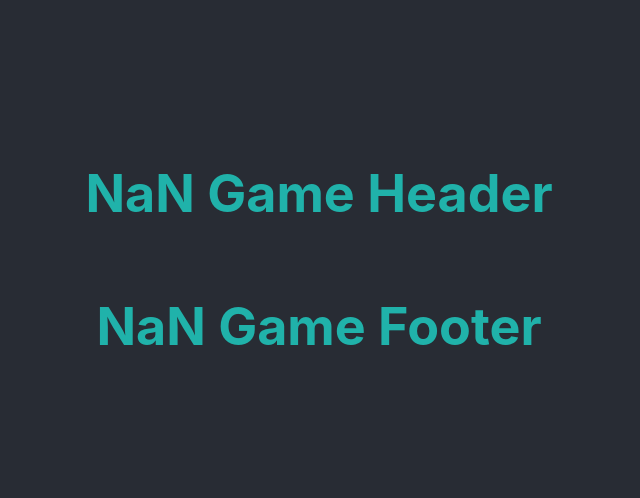
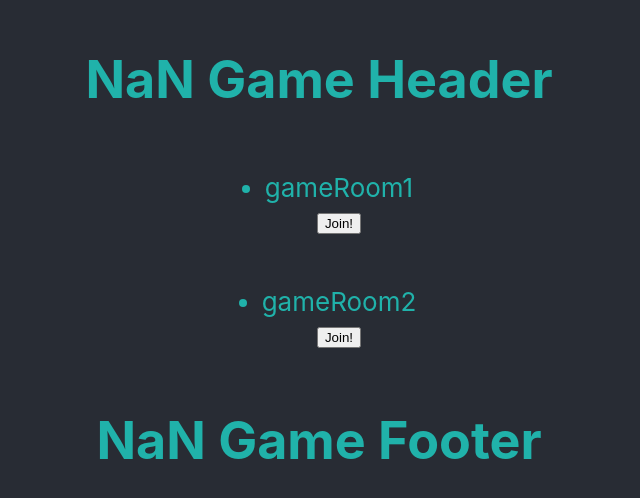
Before and after one commit to Ramprasad-R/nan-game-client, a React (Create React App) app: page /gamerooms in a window 1280 px wide. Shown: the part 140-638 px from the top of the page, without its empty margins (321-961 px from the left). Built offline with nearby package versions, Linux system fonts and the light colour scheme; the HTML template or start-up script is replaced by a standard one.

Commit message:
add GameRoomContainer

```diff
--- a/src/App.js
+++ b/src/App.js
@@ -4,6 +4,7 @@ import { BrowserRouter, Route } from "react-router-dom";
 import Home from "./components/Home";
 import Signup from "./components/Signup";
 import Login from "./components/Login";
+import GameRoomContainer from "./components/Gamerooms";
 
 function App() {
   return (
@@ -13,6 +14,7 @@ function App() {
         <Route exact path="/" component={Home} />
         <Route exact path="/signup" component={Signup} />
         <Route exact path="/login" component={Login} />
+        <Route exact path="/gamerooms" component={GameRoomContainer} />
       </BrowserRouter>
       <h1>NaN Game Footer</h1>
     </div>
--- /dev/null
+++ b/src/components/Gamerooms/index.js
@@ -0,0 +1,27 @@
+import React, { Component } from 'react'
+import { Link } from 'react-router-dom'
+
+class GameRoomContainer extends Component {
+  state = {
+    gamerooms: [{
+      id: 1,
+      name: "gameRoom1"
+    },
+    {
+      id: 2,
+      name: "gameRoom2"
+    }
+  ]}
+
+  render() {
+    return this.state.gamerooms
+    ? this.state.gamerooms.map((room, id) => (
+      <ul key={id}>
+        <li>{room.name}</li>
+        <Link to={`/gamerooms/${room.id}`}><button>Join!</button></Link>
+      </ul>
+    ))
+    : "Loading..."
+  }
+}
+export default GameRoomContainer
```
